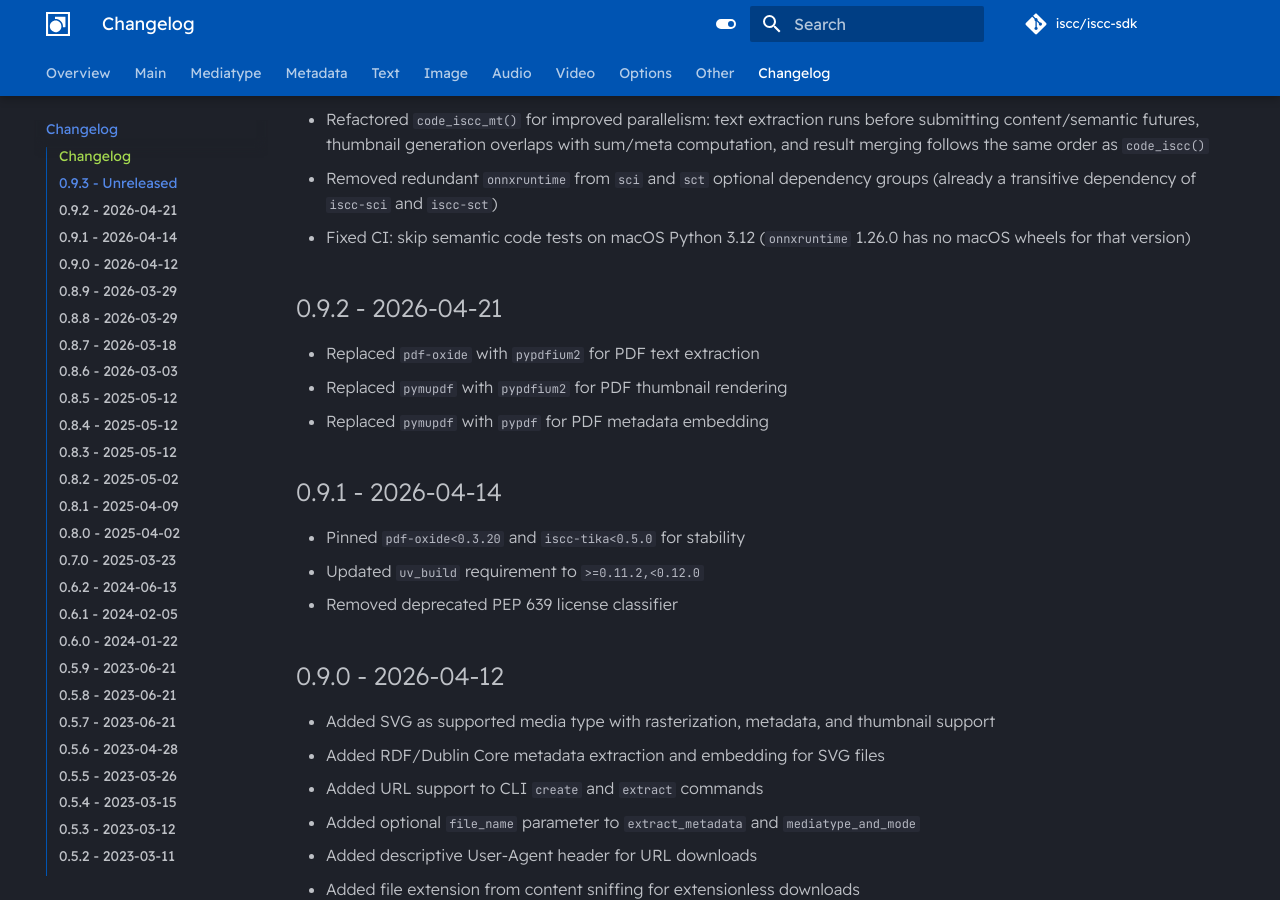
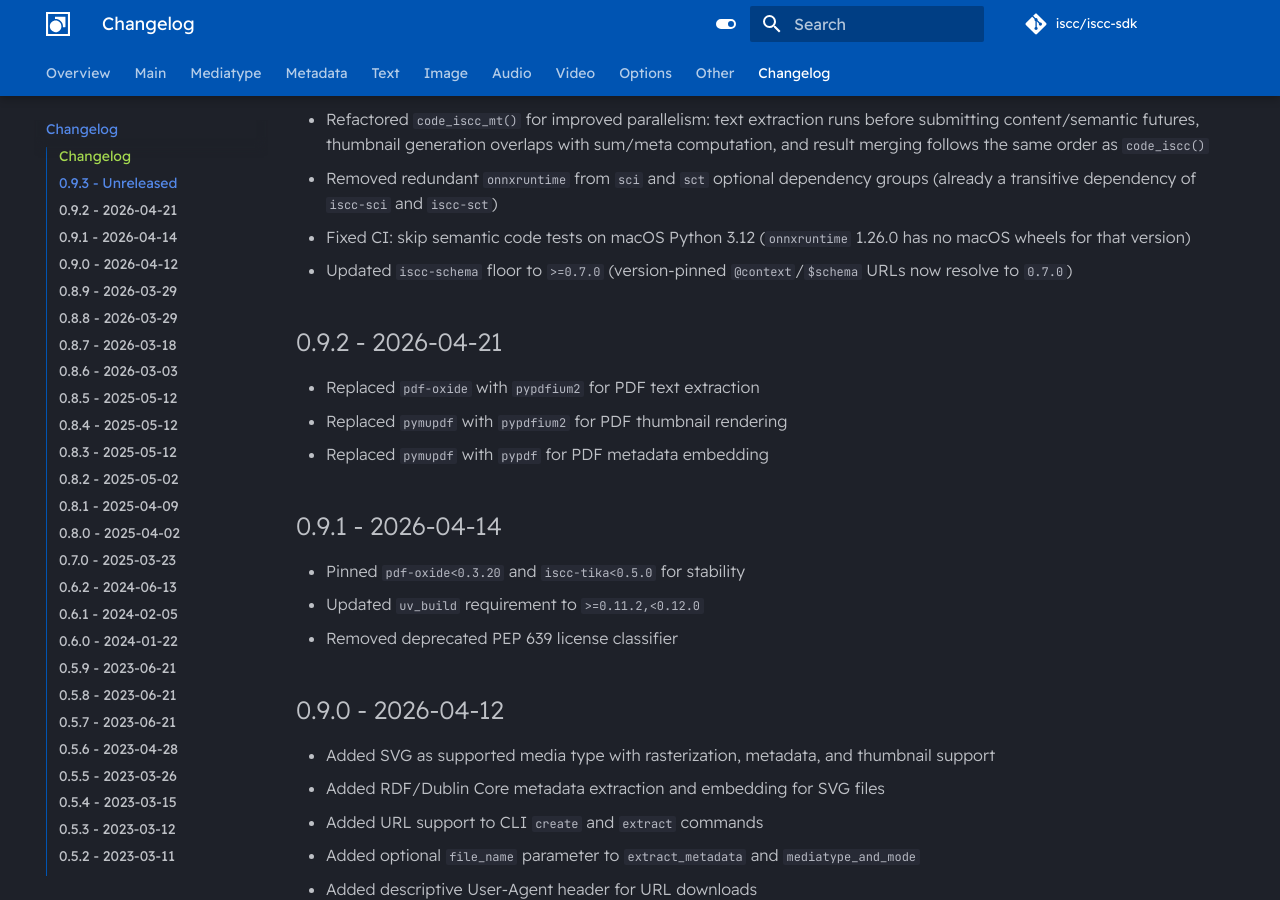
Before and after one commit to iscc/iscc-sdk, an MkDocs documentation site: the page built from docs/changelog.md, in a window 1280 px wide and 900 px high, scrolled down 719 px. Built offline with MkDocs 1.6.1 and Material for MkDocs 9.7.7, drawn with Linux system fonts in a browser that asks for light colours; comment, search, counter and statistics services are not loaded.

Commit message:
chore: bump iscc-schema floor to >=0.7.0
iscc-schema 0.7.0 version-pins the embedded @context/$schema URLs, which
now resolve to 0.7.0. Update test assertions and changelog accordingly.

```diff
--- a/docs/changelog.md
+++ b/docs/changelog.md
@@ -25,6 +25,8 @@
     transitive dependency of `iscc-sci` and `iscc-sct`)
 - Fixed CI: skip semantic code tests on macOS Python 3.12 (`onnxruntime` 1.26.0 has no macOS wheels
     for that version)
+- Updated `iscc-schema` floor to `>=0.7.0` (version-pinned `@context`/`$schema` URLs now resolve to
+    `0.7.0`)
 
 ## 0.9.2 - 2026-04-21
 
--- a/pyproject.toml
+++ b/pyproject.toml
@@ -38,7 +38,7 @@ dependencies = [
     "loguru",
     "bitarray",
     "xxhash",
-    "iscc-schema>=0.5.0",
+    "iscc-schema>=0.7.0",
     "python-magic-pure",
     "platformdirs",
     "jmespath",
```
Also changed, not shown: CHANGELOG.md (+2 -0 lines), 3 other files.
